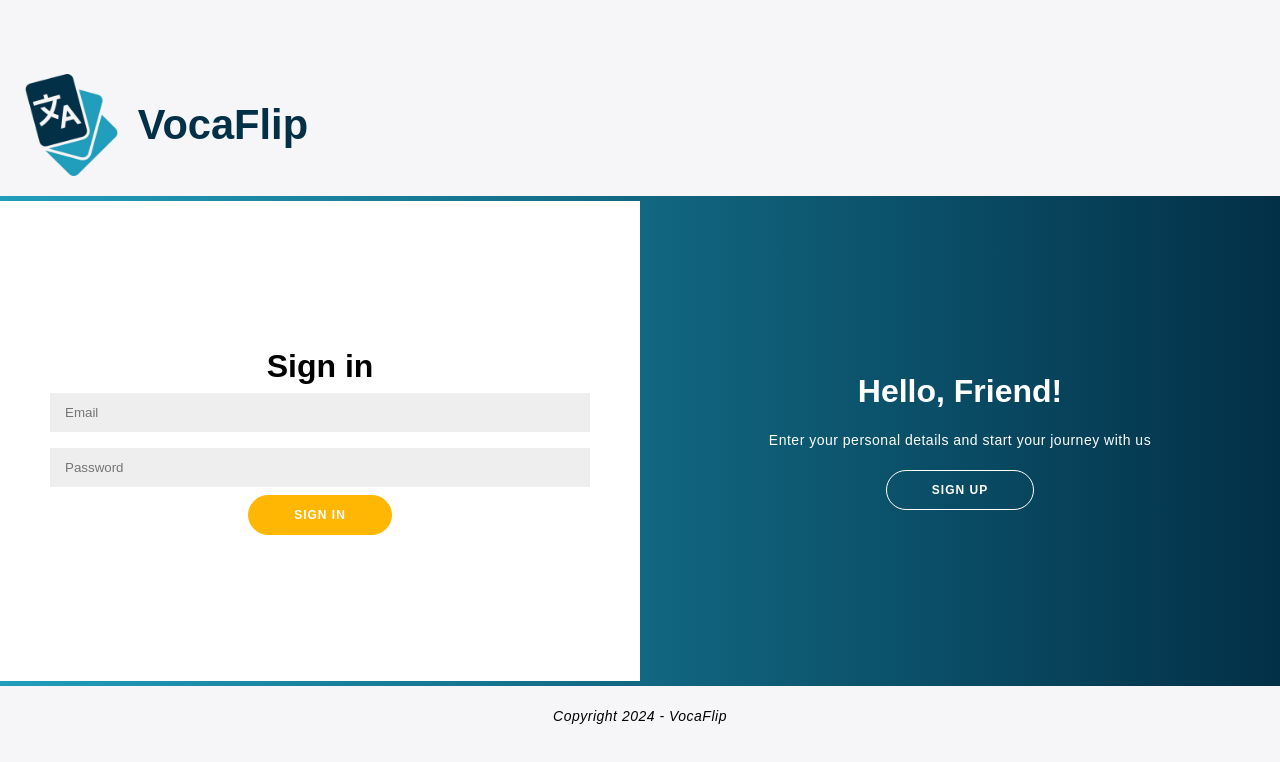
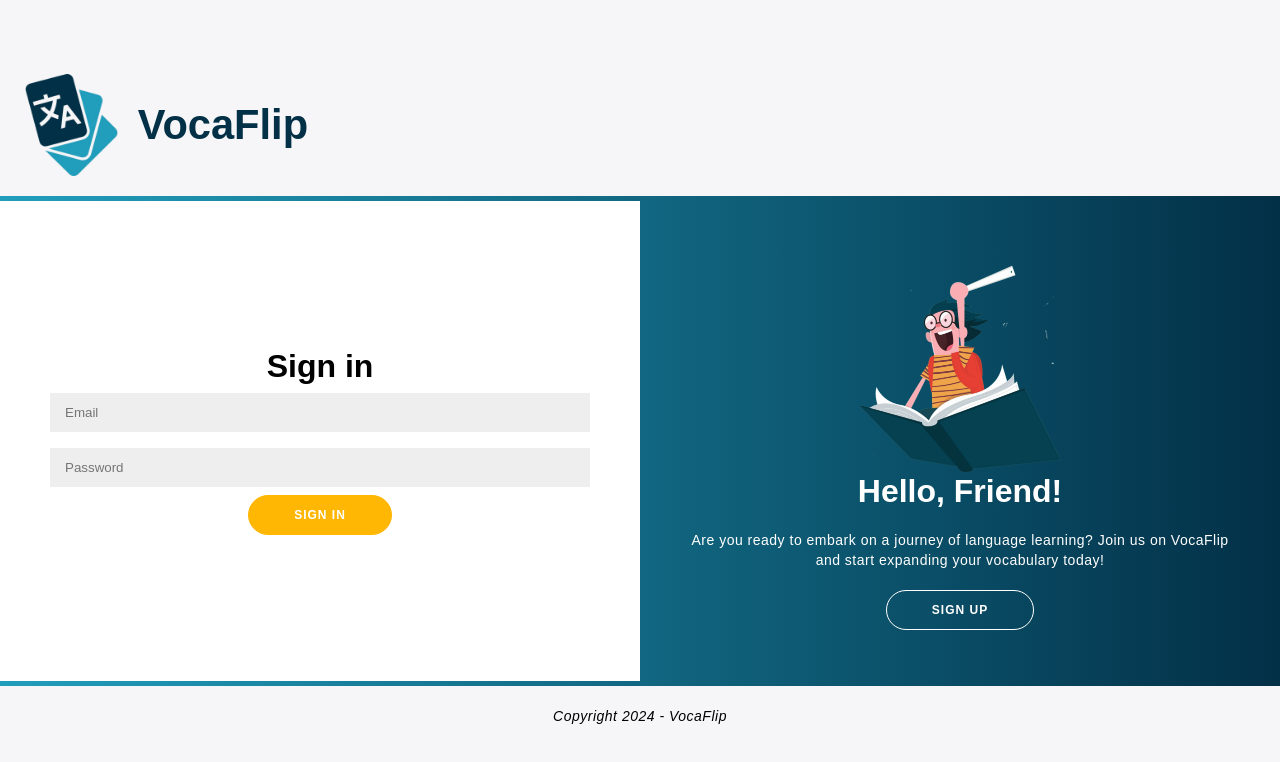
Before and after one commit to SoufianKm/vocaFlip, a React app: page / in a window 1280 px wide. Shown: the top 762 px of the page. Built offline with nearby package versions, Linux system fonts and the light colour scheme; the HTML template or start-up script is replaced by a standard one.

Commit message:
Update text for Sign Up and Sign In screens and Added a relevant image

```diff
--- a/src/App/App.js
+++ b/src/App/App.js
@@ -7,6 +7,7 @@ import SignUpForm from "../SignUp/SignUp";
 import { StyleSheet, css } from "aphrodite";
 import { AppProvider, AppContext } from "./AppContext"; // Import AppContext
 import BodySection from "../BodySection/BodySection"; // Import the Decks component
+import thumb from "../../assets/thumb.png";
 
 // MainContainer component to handle the conditional rendering
 function MainContainer({ type, handleOnClick }) {
@@ -24,9 +25,12 @@ function MainContainer({ type, handleOnClick }) {
         <div className="overlay-container">
           <div className="overlay">
             <div className="overlay-panel overlay-left">
-              <h1>Welcome Back!</h1>
+              <img src={thumb} width={250} />
+              <h1>Already have an account?</h1>
               <p>
-                To keep connected with us, please login with your personal info
+                Welcome back! Please log in with your personal information to
+                continue your journey with VocaFlip. We’re excited to see you
+                again!
               </p>
               <button
                 className="ghost"
@@ -37,8 +41,12 @@ function MainContainer({ type, handleOnClick }) {
               </button>
             </div>
             <div className="overlay-panel overlay-right">
+              <img src={thumb} width={250} />
               <h1>Hello, Friend!</h1>
-              <p>Enter your personal details and start your journey with us</p>
+              <p>
+                Are you ready to embark on a journey of language learning? Join
+                us on VocaFlip and start expanding your vocabulary today!
+              </p>
               <button
                 className="ghost"
                 id="signUp"
```
Also changed, not shown: assets/thumb.png (added).
